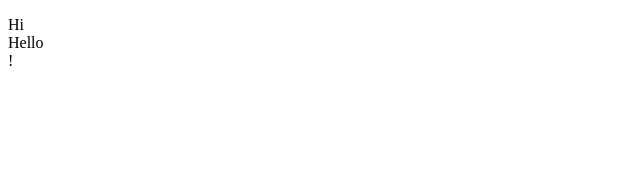
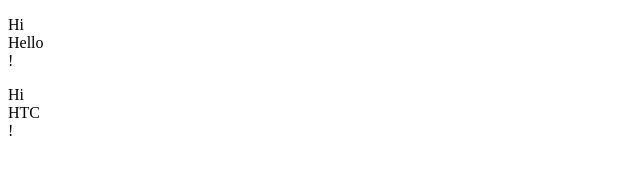
Before and after one commit to 123santhi/Test, a plain HTML site: page index.html in a window 1280 px wide. Shown: the full height of the page, 0-640 px from the left. Drawn offline with Linux system fonts and the light colour scheme.

Commit message:
Update index.html

```diff
--- a/index.html
+++ b/index.html
@@ -3,6 +3,7 @@
 <body>
 
 <p>Hi<br>Hello<br>!</p>
+ <p>Hi<br>HTC<br>!</p>
 
 </body>
 </html>
```
